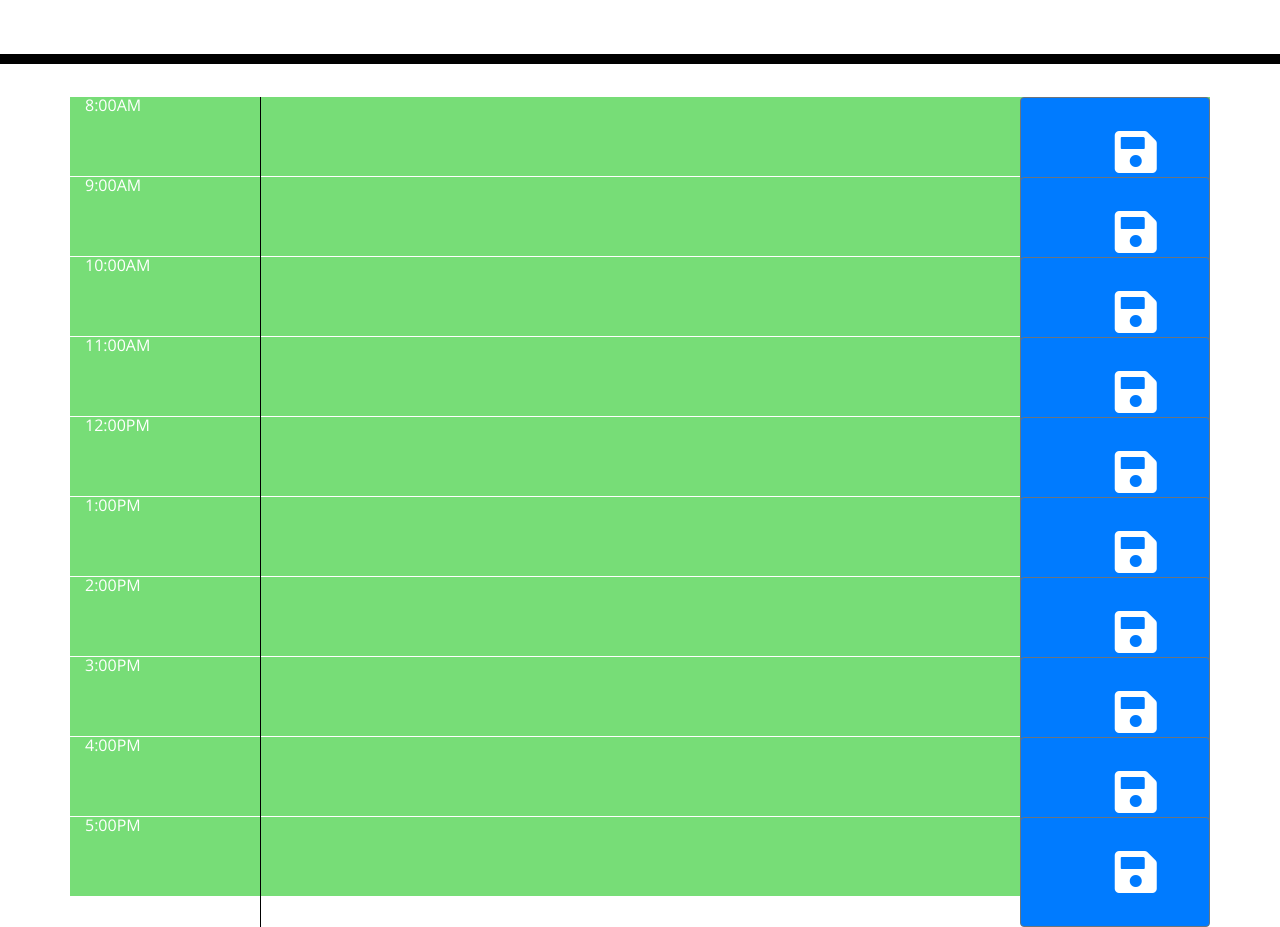
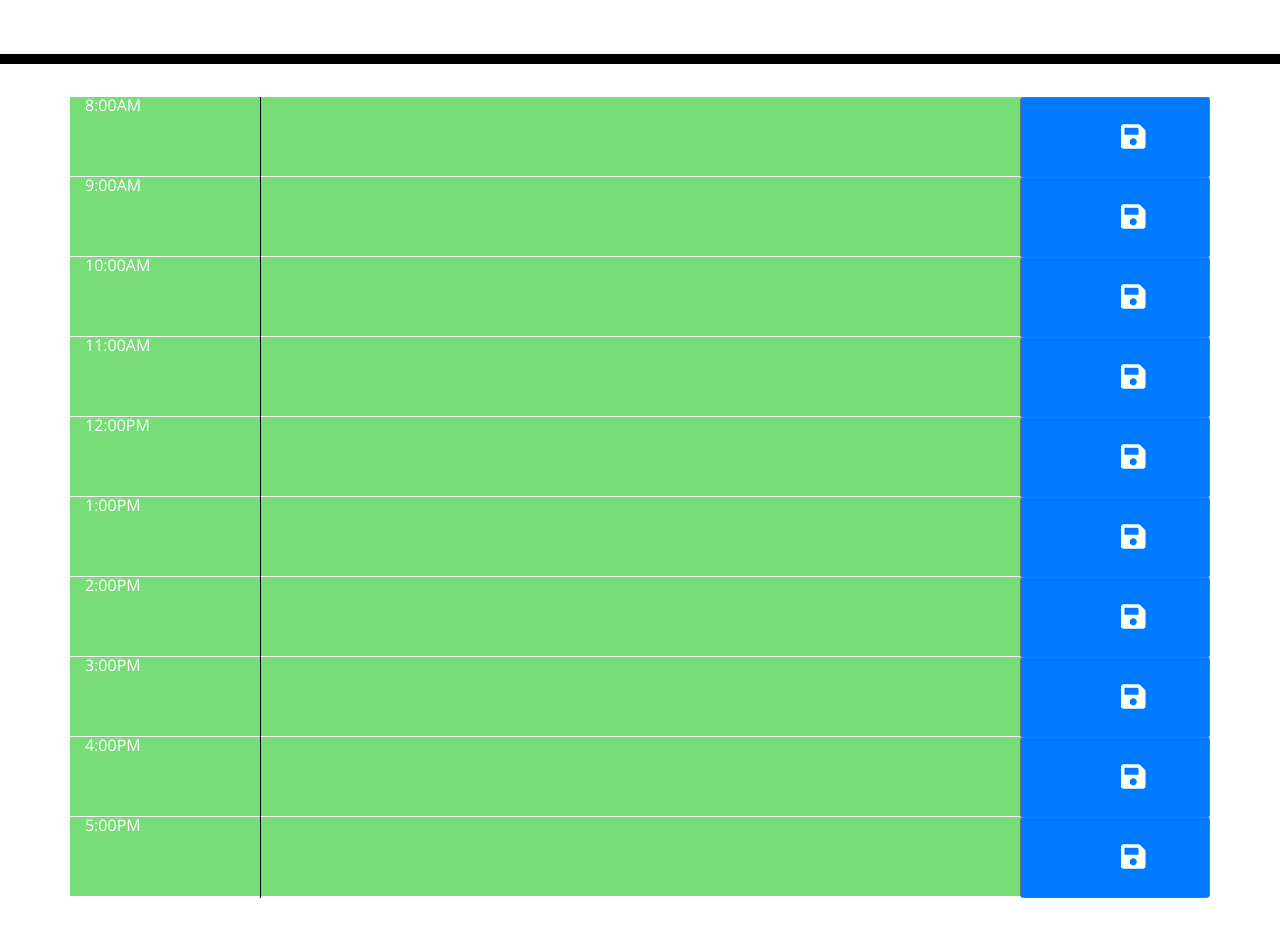
Before and after one commit to valerrianna/work-day-scheduler, a plain HTML site: page index.html in a window 1280 px wide. Shown: the part 240-1167 px from the top of the page. After the commit the page ends 1138 px from the top, so only its background shows below. Drawn offline with nearby package versions, Linux system fonts and the light colour scheme.

Commit message:
add finishing details to html

```diff
--- a/index.html
+++ b/index.html
@@ -34,8 +34,8 @@
       <div class="row planner-time" id="time8">
         <div class="col-md-2">8:00AM</div>
         <textarea class="col-sm-8 text-area"></textarea>
-        <button class="btn btn-outline-secondary bg-primary text-white col-sm-2" type="button" id="button-addon2">
-          <i class="fas fa-save fa-3x fa-fw left-5"></i>
+        <button class="btn btn-outline-secondary btn-sm bg-primary text-white col-sm-2" type="button" id="button-addon2">
+          <i class="fas fa-save fa-2x" ></i>
         </button>
       </div>
 
@@ -43,16 +43,16 @@
       <div class="row planner-time" id="time9">
         <div class="col-md-2">9:00AM</div>
         <textarea class="col-sm-8 text-area"></textarea>
-        <button class="btn btn-outline-secondary bg-primary text-white col-sm-2" type="button" id="button-addon2">
-          <i class="fas fa-save fa-3x fa-fw left-5"></i>
+        <button class="btn btn-outline-secondary btn-sm bg-primary text-white col-sm-2" type="button" id="button-addon2">
+          <i class="fas fa-save fa-2x"></i>
         </button>
       </div>
 
       <div class="row planner-time" id="time10">
         <div class="col-md-2">10:00AM</div>
         <textarea class="col-sm-8 text-area"></textarea>
-        <button class="btn btn-outline-secondary bg-primary text-white col-sm-2" type="button" id="button-addon2">
-          <i class="fas fa-save fa-3x fa-fw left-5"></i>
+        <button class="btn btn-outline-secondary btn-sm bg-primary text-white col-sm-2" type="button" id="button-addon2">
+          <i class="fas fa-save fa-2x"></i>
         </button>
       </div>
 
@@ -60,56 +60,56 @@
       <div class="row planner-time" id="time11">
         <div class="col-md-2">11:00AM</div>
         <textarea class="col-sm-8 text-area"></textarea>
-        <button class="btn btn-outline-secondary bg-primary text-white col-sm-2" type="button" id="button-addon2">
-          <i class="fas fa-save fa-3x fa-fw left-5"></i>
+        <button class="btn btn-outline-secondary btn-sm bg-primary text-white col-sm-2" type="button" id="button-addon2">
+          <i class="fas fa-save fa-2x"></i>
         </button>
       </div>
 
       <div class="row planner-time"  id="time12">
         <div class="col-md-2">12:00PM</div>
         <textarea class="col-sm-8 text-area"></textarea>
-        <button class="btn btn-outline-secondary bg-primary text-white col-sm-2" type="button" id="button-addon2">
-          <i class="fas fa-save fa-3x fa-fw left-5"></i>
+        <button class="btn btn-outline-secondary btn-sm bg-primary text-white col-sm-2" type="button" id="button-addon2">
+          <i class="fas fa-save fa-2x"></i>
         </button>
       </div>
 
       <div class="row planner-time" id="time13">
         <div class="col-md-2">1:00PM</div>
         <textarea class="col-sm-8 text-area"></textarea>
-        <button class="btn btn-outline-secondary bg-primary text-white col-sm-2" type="button" id="button-addon2">
-          <i class="fas fa-save fa-3x fa-fw left-5"></i>
+        <button class="btn btn-outline-secondary btn-sm bg-primary text-white col-sm-2" type="button" id="button-addon2">
+          <i class="fas fa-save fa-2x"></i>
         </button>
       </div>
 
       <div class="row planner-time" id="time14">
         <div class="col-md-2">2:00PM</div>
         <textarea class="col-sm-8 text-area"></textarea>
-        <button class="btn btn-outline-secondary bg-primary text-white col-sm-2" type="button" id="button-addon2">
-          <i class="fas fa-save fa-3x fa-fw left-5"></i>
+        <button class="btn btn-outline-secondary btn-sm bg-primary text-white col-sm-2" type="button" id="button-addon2">
+          <i class="fas fa-save fa-2x"></i>
         </button>
       </div>
 
       <div class="row planner-time" id="time15">
         <div class="col-md-2">3:00PM</div>
         <textarea class="col-sm-8 text-area"></textarea>
-        <button class="btn btn-outline-secondary bg-primary text-white col-sm-2" type="button" id="button-addon2">
-          <i class="fas fa-save fa-3x fa-fw left-5"></i>
+        <button class="btn btn-outline-secondary btn-sm bg-primary text-white col-sm-2" type="button" id="button-addon2">
+          <i class="fas fa-save fa-2x"></i>
         </button>
       </div>
 
       <div class="row planner-time" id=time16>
         <div class="col-md-2">4:00PM</div>
         <textarea class="col-sm-8 text-area"></textarea>
-        <button class="btn btn-outline-secondary bg-primary text-white col-sm-2" type="button" id="button-addon2">
-          <i class="fas fa-save fa-3x fa-fw left-5"></i>
+        <button class="btn btn-outline-secondary btn-sm bg-primary text-white col-sm-2" type="button" id="button-addon2">
+          <i class="fas fa-save fa-2x"></i>
         </button>
       </div>
 
       <div class="row planner-time" id="time17">
         <div class="col-md-2">5:00PM</div>
         <textarea class="col-sm-8 text-area"></textarea>
-        <button class="btn btn-outline-secondary bg-primary text-white col-sm-2" type="button" id="button-addon2">
-          <i class="fas fa-save fa-3x fa-fw left-5"></i>
+        <button class="btn btn-outline-secondary btn-sm bg-primary text-white col-sm-2" type="button" id="button-addon2">
+          <i class="fas fa-save fa-2x"></i>
         </button>
       </div>
 
```
